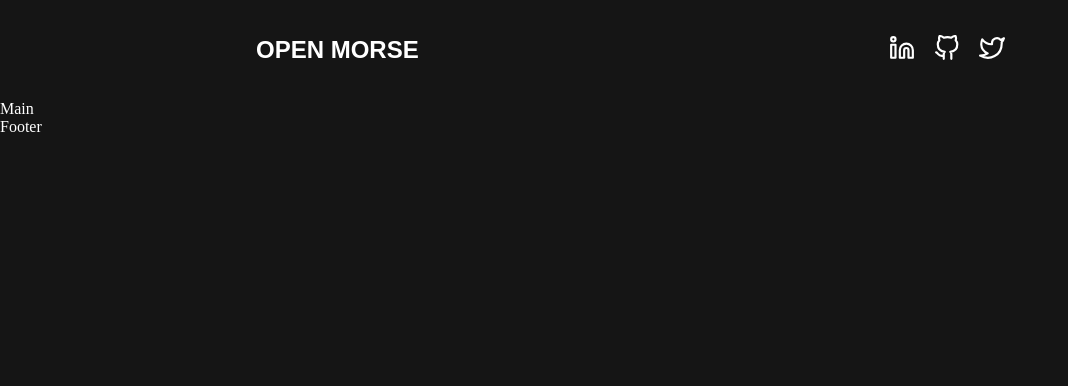
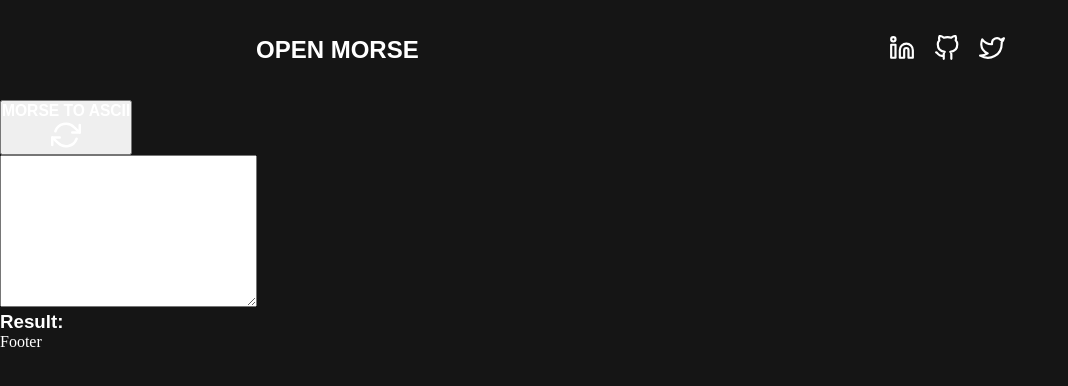
Before and after one commit to abdoachhoubi/morse.js, a Next.js app: page / in a window 1280 px wide. Shown: the top 386 px of the page, without its empty margins (0-1068 px from the left). Built offline with nearby package versions, Linux system fonts and the light colour scheme; a web font is replaced by a local one.

Commit message:
Designed and Cofigured translator

```diff
--- a/Components/Main/Main.jsx
+++ b/Components/Main/Main.jsx
@@ -1,7 +1,65 @@
-import React from "react";
+import React, { useState, useEffect, useRef } from "react";
+import { RefreshCw } from "react-feather";
+import { ascii, morse, mtoa, atom } from "../../res";
 
 const Main = () => {
-  return <div>Main</div>;
+  const [mode, setMode] = useState("mtoa");
+  const [from, setFrom] = useState("MORSE");
+  const [to, setTo] = useState("ASCII");
+  const [res, setRes] = useState("");
+
+  const entry = useRef();
+
+  const switchMode = () => {
+    setRes("");
+    entry.current.value = "";
+    setMode((it) => {
+      if (it === "mtoa") return "atom";
+      else return "mtoa";
+    });
+  };
+
+  useEffect(() => {
+    if (mode == "mtoa") {
+      setFrom("MORSE");
+      setTo("ASCII");
+    } else {
+      setFrom("ASCII");
+      setTo("MORSE");
+    }
+  }, [mode]);
+
+  return (
+    <main>
+      <button className="switch" onClick={() => switchMode()}>
+        <h3 className="mode">
+          <span className={from}>{from}</span> TO{" "}
+          <span className={to}>{to}</span>
+        </h3>
+        <RefreshCw size={30} color="rgb(255,255,255)" />
+      </button>
+      <section className="translator">
+        <article className="translate">
+          <textarea
+            onChange={(e) => {
+              if (mode == "atom") setRes(atom(e.target.value, morse));
+              else setRes(mtoa(e.target.value, ascii));
+            }}
+            ref={entry}
+            name="entry"
+            id="entry"
+            cols="30"
+            rows="10"
+            className="entry"
+          />
+        </article>
+        <article className="result">
+          <h3 className="title">Result:</h3>
+          <p className="result__text">{res}</p>
+        </article>
+      </section>
+    </main>
+  );
 };
 
 export default Main;
--- a/Components/Main/_Main.sass
+++ b/Components/Main/_Main.sass
@@ -0,0 +1,67 @@
+main
+    width: 100%
+    height: calc( 100vh - 200px )
+    padding: 20px 20%
+    display: flex
+    flex-direction: column
+    align-items: center
+    @media screen and ( max-width: 1600px )
+        padding: 10px 10%
+    .switch
+        margin-bottom: 4rem
+        background-color: transparent
+        border: none
+        outline: none
+        padding: .4rem 2rem
+        font-size: 2rem
+        display: flex
+        align-items: center
+        cursor: pointer
+        @media screen and ( max-width: 1600px )
+            font-size: 1.4rem
+            padding: .2rem 2rem
+        .mode
+            margin-right: 3rem
+            @media screen and ( max-width: 1600px )
+                margin-right: 2rem
+            .MORSE
+                color: rgb(106, 178, 255)
+            .ASCII
+                color: rgb(161, 121, 255)
+    .translator
+        width: 100%
+        height: 100%
+        display: flex
+        align-items: center
+        justify-content: space-between
+        .translate
+            height: 100%
+            width: 48%
+            .entry
+                padding: 1rem
+                font-size: 2rem
+                background-color: transparent
+                resize: none
+                width: 100%
+                height: 100%
+                border-radius: 20px
+                border: 2px solid rgba(255, 255, 255, .4)
+                transition-duration: .3s
+                transition-timing-function: ease-in-out
+                @media screen and ( max-width: 1600px )
+                    font-size: 1.4rem
+                &:focus
+                    outline: unset
+                    border: 4px solid #fff
+        .result
+            border: 3px solid rgba(161, 121, 255, .6)
+            border-radius: 20px
+            padding: 1rem
+            height: 100%
+            width: 48%
+            .title
+                font-size: 1.6rem
+            p
+                font-size: 2rem
+                @media screen and ( max-width: 1600px )
+                    font-size: 1.4rem
```
